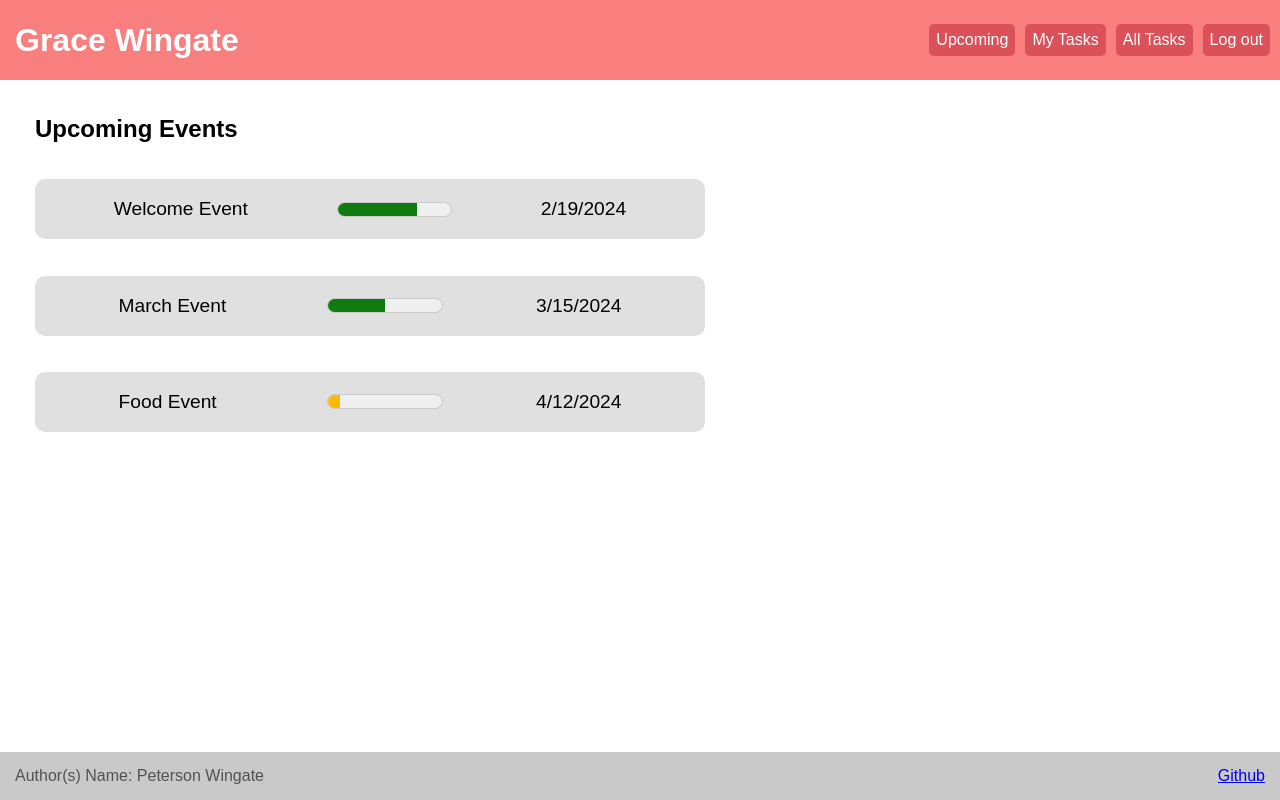
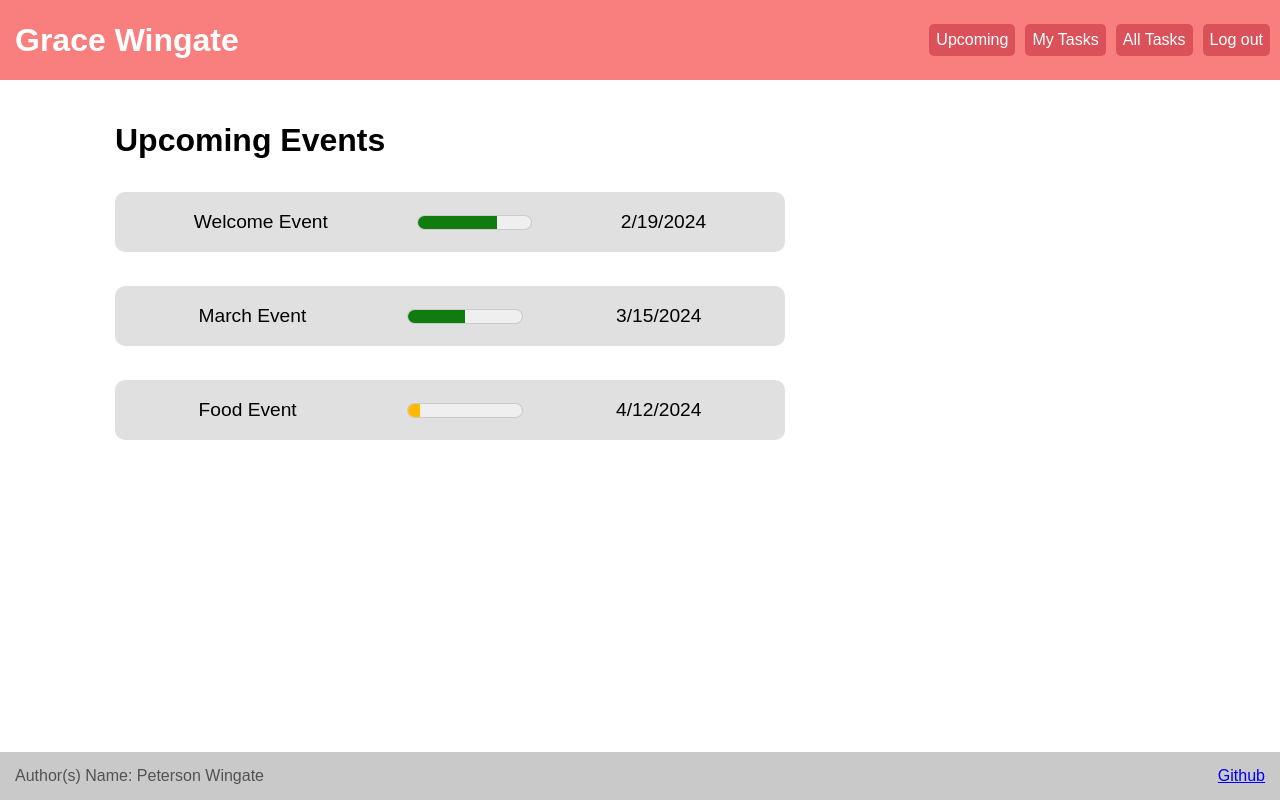
Before and after one commit to squirrellover23/startup, a plain HTML site: page upcomingevents.html in a window 1280 px wide. Drawn offline with Linux system fonts and the light colour scheme.

Commit message:
small edits

```diff
--- a/stylesheets/event-table.css
+++ b/stylesheets/event-table.css
@@ -1,5 +1,5 @@
 .task-table {
-  width: 80%;
+  width: 86%;
   margin: 20px auto;
   border-collapse: collapse;
 }
--- a/stylesheets/style.css
+++ b/stylesheets/style.css
@@ -62,6 +62,7 @@ footer {
 
 h2 {
   text-align: left;
-  margin-left: 5%;
+  margin-left: 8%;
   margin-bottom: 30px;
+  font-size: 2em;
 }
--- a/stylesheets/upcoming.css
+++ b/stylesheets/upcoming.css
@@ -2,6 +2,7 @@
   list-style: none;
   padding-left: 0;
   margin: 20px;
+  margin-left: 8%;
 }
 
 .event-bar {
@@ -41,7 +42,3 @@ meter {
     display: none;
   }
 }
-
-h2 {
-  margin: 20px;
-}
```
